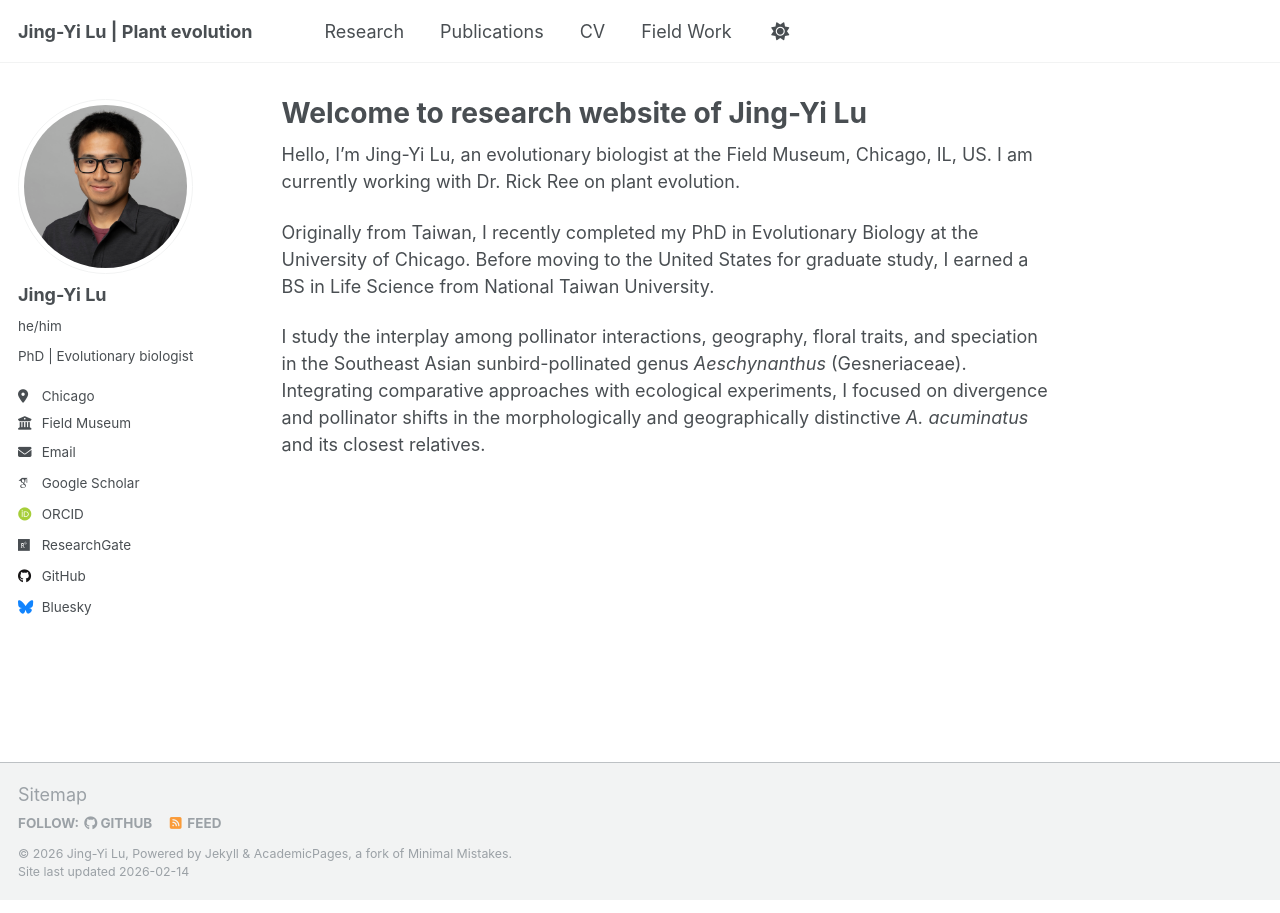
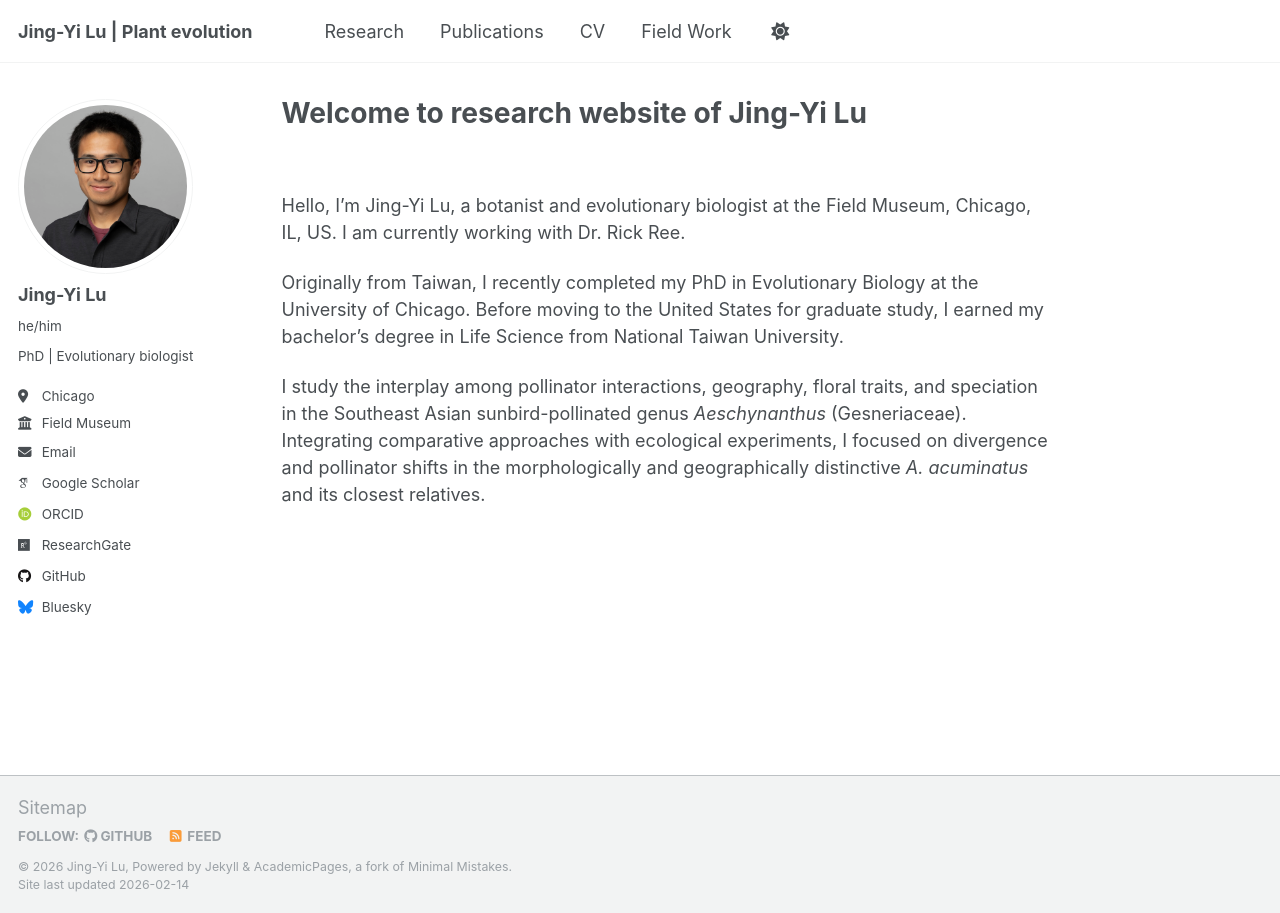
Before and after one commit to jingyilu/jingyilu.github.io, a Jekyll site: the page built from _pages/about.md, in a window 1280 px wide. Built offline with Jekyll 4.4.1, drawn with Linux system fonts in a browser that asks for light colours; some web fonts are replaced; a script that is not in the unit is left out.

Commit message:
update bio

```diff
--- a/_pages/about.md
+++ b/_pages/about.md
@@ -7,8 +7,10 @@ redirect_from:
   - /about.html
 ---
 
-Hello, I’m Jing-Yi Lu, an evolutionary biologist at the Field Museum, Chicago, IL, US. I am currently working with Dr. Rick Ree on plant evolution.
+<br> <!-- Empty lines added here -->
 
-Originally from Taiwan, I recently completed my PhD in Evolutionary Biology at the University of Chicago. Before moving to the United States for graduate study, I earned a BS in Life Science from National Taiwan University.
+Hello, I’m Jing-Yi Lu, a botanist and evolutionary biologist at the Field Museum, Chicago, IL, US. I am currently working with Dr. Rick Ree.
+
+Originally from Taiwan, I recently completed my PhD in Evolutionary Biology at the University of Chicago. Before moving to the United States for graduate study, I earned my bachelor's degree in Life Science from National Taiwan University.
 
 I study the interplay among pollinator interactions, geography, floral traits, and speciation in the Southeast Asian sunbird-pollinated genus _Aeschynanthus_ (Gesneriaceae). Integrating comparative approaches with ecological experiments, I focused on divergence and pollinator shifts in the morphologically and geographically distinctive _A. acuminatus_ and its closest relatives.
```
Also changed, not shown: _pages/research.md (+4 -0 lines).
